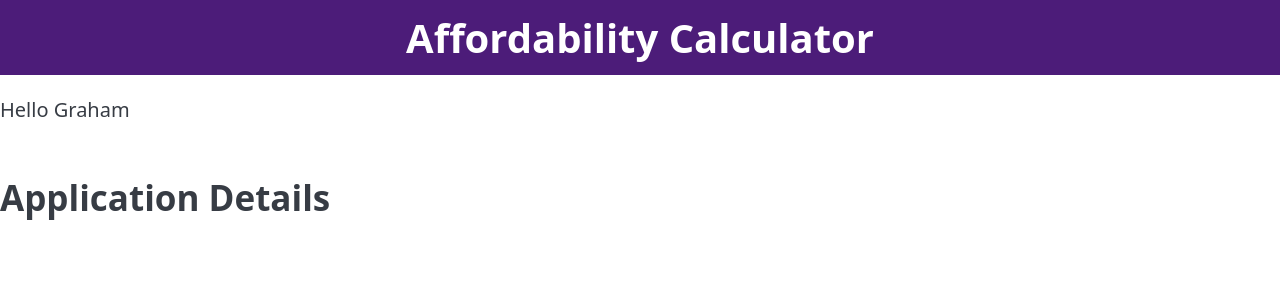
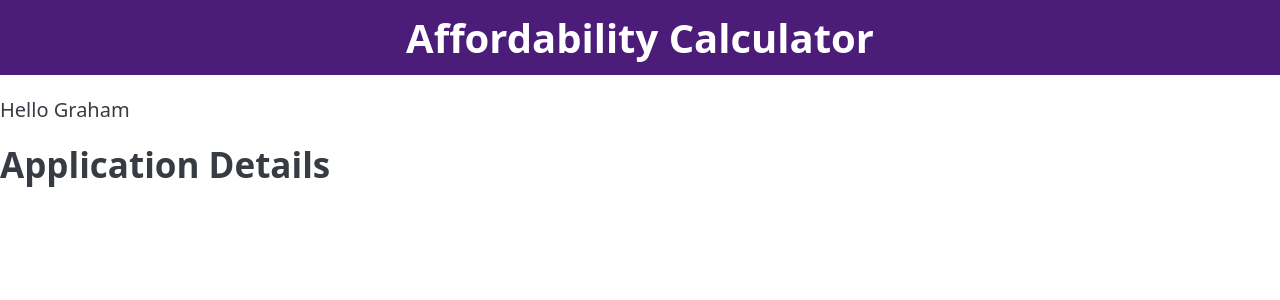
Before and after one commit to RwCCGB/SBS-Affordability-FE, a Next.js app: page / in a window 1280 px wide. Shown: the top 300 px of the page. Built offline with nearby package versions, Linux system fonts and the light colour scheme.

Commit message:
Updated code to help get the Pico tickets working, now passes in data correctly.  Needs to be refined to to not specifically get section0.  Renamed sectionInfo from jsx to ts as it was the wrong file type.

```diff
--- a/src/UIComponents/Sections/applicationDetails.tsx
+++ b/src/UIComponents/Sections/applicationDetails.tsx
@@ -1,18 +1,25 @@
-/*import SectionInfo from '@/app/appData/sectionInfo';
-import  Section  from '@/app/appData/sectionInfo';
+"use client";
+import React from 'react';
+import type {Section} from '@/app/appData/sectionInfo';
 
-const applicationDetails = ({
-    sectionInfo : Array<sa.Section> ,
-    dataAccess}) => {
-    return(
-        <h2>Application Details</h2>
-    )
+type DataAccess = {
+    application : unknown;
+    onchangeCall?: (...args: any[]) => void;
+    onvalidateCall?: (...args: any[]) => void;
 }
-*/
-const applicationDetails = ({}) => {
-    return(
-        <h2>Application Details</h2>
+type Props = {
+    sectionInfo : Section;
+    dataAccess? : DataAccess;
+}
+
+const ApplicationDetails: React.FC<Props> = ({
+    sectionInfo, dataAccess,
+}) =>{
+    return (
+        <section>
+            <h2>{sectionInfo.sectionTitle}</h2>
+        </section>
     )
 }
 
-export default applicationDetails
+export default ApplicationDetails
--- a/src/app/appData/sectionInfo.tsx
+++ b/src/app/appData/sectionInfo.ts
@@ -5,9 +5,7 @@ export interface Section {
     percentageProgress: number;
   }
 
-function GetSections(){
-
-    const sections : Section[]  =  [
+   export const sections : Section[]  =  [
         {
             id:0,
             sectionTitle:"Application Details",
@@ -35,6 +33,6 @@ function GetSections(){
         }
     ]
 
-    return sections
+export function getSectionById(id: number) : Section | undefined{
+    return sections.find((s) => s.id ===id);
 }
-export default {GetSections}
--- a/src/app/page.tsx
+++ b/src/app/page.tsx
@@ -15,11 +15,13 @@ import UpdateField from '@/app/appMethods/updateData';
 import ValidateField from '@/app/appMethods/validation';
 import DataConversion from '@/app/appMethods/dataConversion';
 
+import { getSectionById } from '@/app/appData/sectionInfo';
+
 export default function Home() {
   const [hasValidated,updateHasValidated] = useState(false);
   const [currentSection, updateCurrentSection] = useState(0);
 
-  const Sections = SectionInfo.GetSections();
+  const section0 = getSectionById(0)!;
 
   const [affordabilityApplication,
     updateAffordabilityApplication] =
@@ -91,8 +93,7 @@ export default function Home() {
       <Header/>
 
      <p>Hello Graham</p>
-
-    <ApplicationDetails/>
+     <ApplicationDetails sectionInfo={section0}/>
 
     </div>
   );
```
